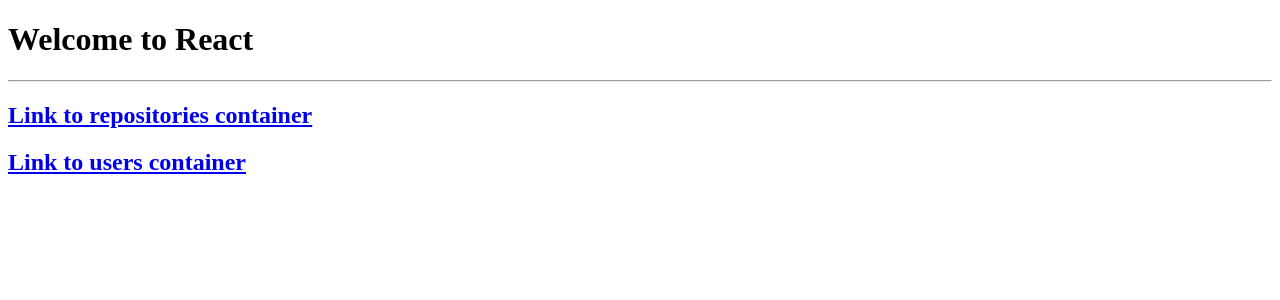
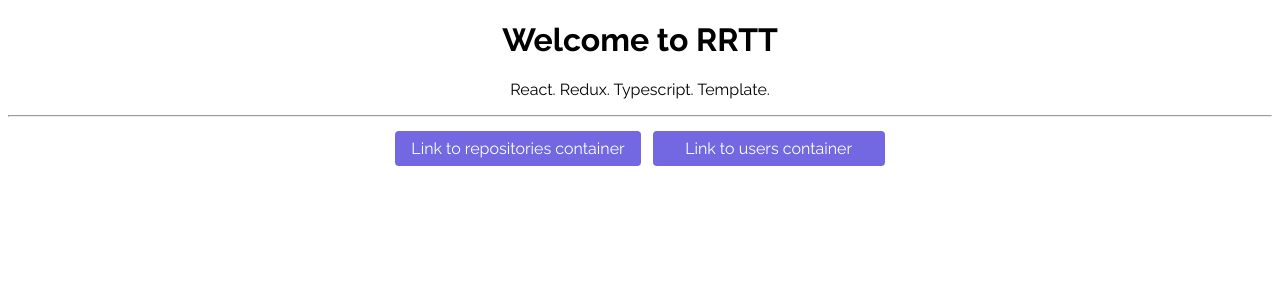
Before and after one commit to dantewebmaster/react-redux-typescript-template, a React (Create React App) app: page / in a window 1280 px wide. Shown: the top 300 px of the page. Built offline with nearby package versions, Linux system fonts and the light colour scheme.

Commit message:
Packages updated + Added minimal styles

```diff
--- a/src/index.tsx
+++ b/src/index.tsx
@@ -3,6 +3,7 @@
 import store from './store';
 import * as serviceWorker from './serviceWorker';
 import Root from './components/Root';
+import './styles.css';
 
 ReactDOM.render(
   <Root store={store} />, document.getElementById('root'),
--- a/src/pages/HomePage/index.tsx
+++ b/src/pages/HomePage/index.tsx
@@ -3,15 +3,14 @@
 
 export default function HomePage() {
   return (
-    <div className="home-page">
-      <h1>Welcome to React</h1>
+    <div className="home-page text-center">
+      <h1>Welcome to RRTT</h1>
+      <p>React. Redux. Typescript. Template.</p>
       <hr />
-      <Link to="/repositories">
-        <h2>Link to repositories container</h2>
+      <Link to="/repositories" className="btn btn-large bg-primary">
+        Link to repositories container
       </Link>
-      <Link to="/users">
-        <h2>Link to users container</h2>
-      </Link>
+      <Link to="/users" className="btn btn-large bg-primary">Link to users container</Link>
     </div>
   );
 }
--- /dev/null
+++ b/src/styles.css
@@ -0,0 +1,34 @@
+@import url('https://fonts.googleapis.com/css?family=Raleway:400,700&display=swap');
+
+html, body, #root {
+  min-height: 100%;
+}
+
+body, button {
+  font-family: 'Raleway', Arial, Helvetica, sans-serif;
+}
+
+a {
+  text-decoration: none;
+}
+
+.text-center {
+  text-align: center;
+}
+
+.btn {
+  background-color: #d7d7d7;
+  padding: 8px 16px;
+  margin: 6px;
+  display: inline-block;
+  border-radius: 4px;
+}
+
+.btn-large {
+  min-width: 200px;
+}
+
+.bg-primary {
+  background-color: rgb(116, 104, 226);
+  color: #fff;
+}
```
Also changed, not shown: 1 other file (tests, documents, lock files or other folders).
